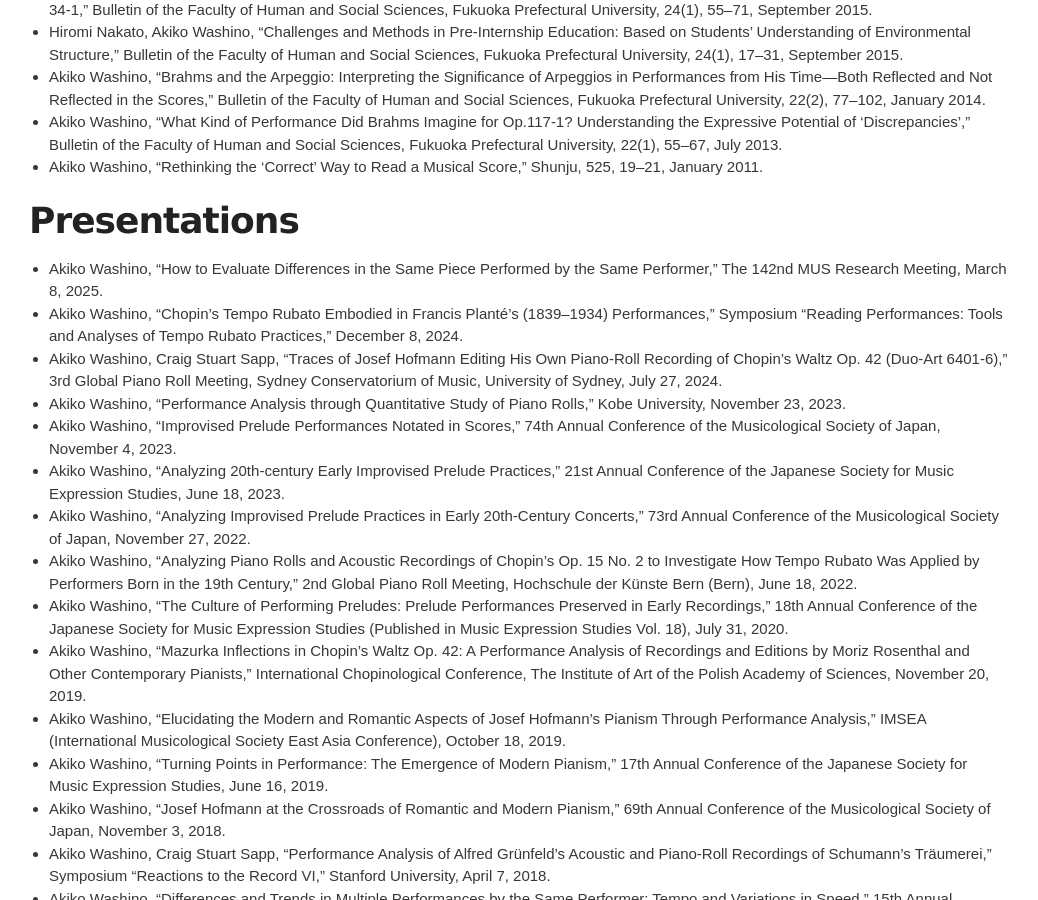
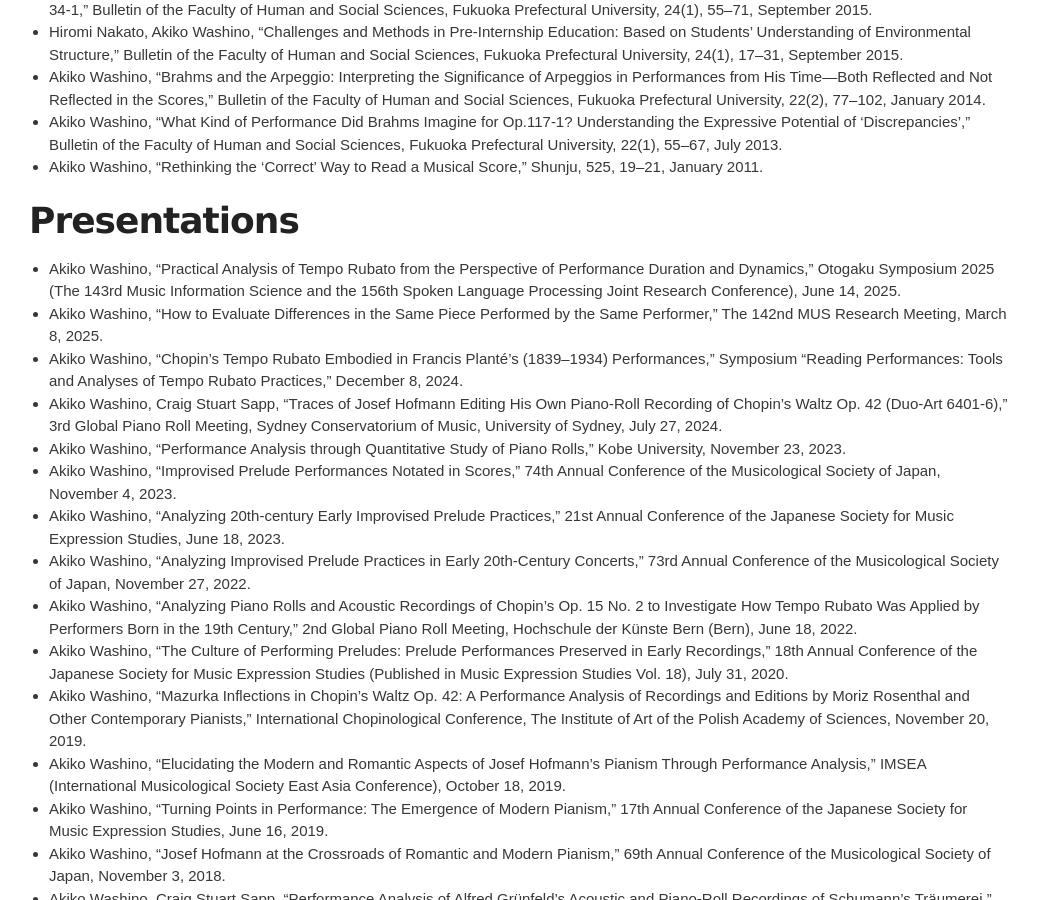
Before and after one commit to akikowashino/akikowashino.github.io, a Jekyll site: the page built from index-en.md, in a window 1280 px wide and 900 px high, scrolled down 1952 px. Shown: the whole window, without its empty margins (121-1159 px from the left). Built offline with Jekyll 4.4.1, drawn with Linux system fonts in a browser that asks for light colours.

Commit message:
Update index-en.md

```diff
--- a/index-en.md
+++ b/index-en.md
@@ -60,6 +60,7 @@ lang: en
 
 
 # Presentations
+* Akiko Washino, “Practical Analysis of Tempo Rubato from the Perspective of Performance Duration and Dynamics,” Otogaku Symposium 2025 (The 143rd Music Information Science and the 156th Spoken Language Processing Joint Research Conference), June 14, 2025.
 * Akiko Washino, “How to Evaluate Differences in the Same Piece Performed by the Same Performer,” The 142nd MUS Research Meeting, March 8, 2025.
 * Akiko Washino, "Chopin’s Tempo Rubato Embodied in Francis Planté’s (1839–1934) Performances," Symposium "Reading Performances: Tools and Analyses of Tempo Rubato Practices," December 8, 2024.
 * Akiko Washino, Craig Stuart Sapp, "Traces of Josef Hofmann Editing His Own Piano-Roll Recording of Chopin's Waltz Op. 42 (Duo-Art 6401-6)," 3rd Global Piano Roll Meeting, Sydney Conservatorium of Music, University of Sydney, July 27, 2024.
```
